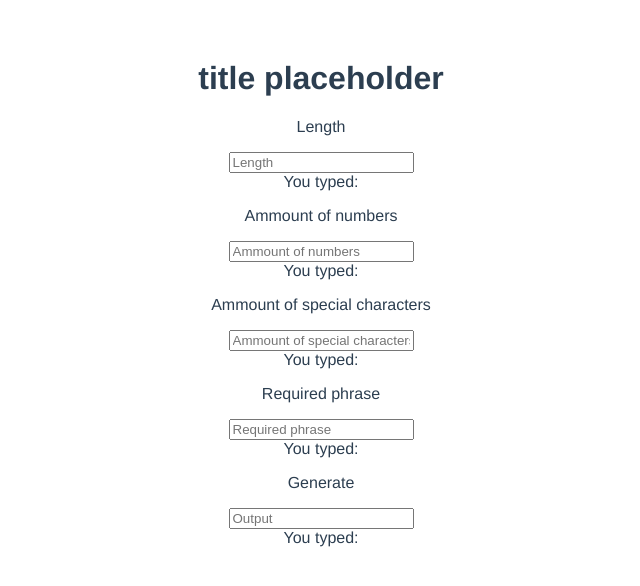
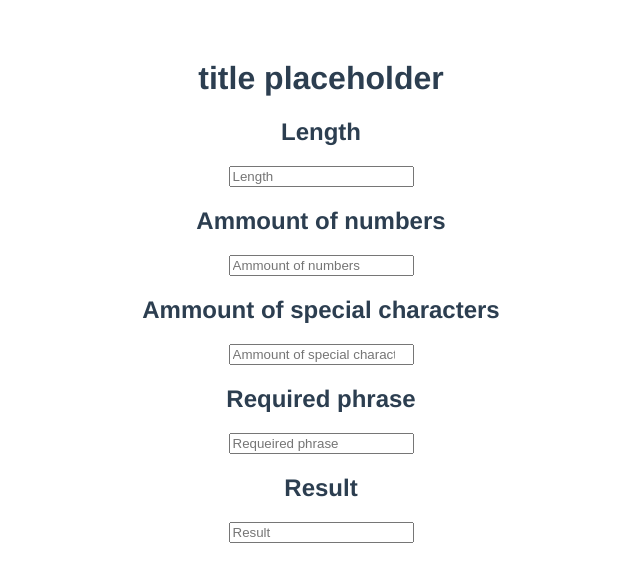
Before and after one commit to pasiastazebra/password-generator, a Vue app in the folder password-generator/: page / in a window 1280 px wide. Shown: the top 586 px of the page, without its empty margins (319-959 px from the left). Built offline with nearby package versions, Linux system fonts and the light colour scheme.

Commit message:
Deleted Window Content component separation

```diff
--- a/password-generator/src/components/WindowComponents/WindowSection.vue
+++ /dev/null
@@ -1,29 +0,0 @@
-<template>
-    <div class="section">
-        <p class="section-text">{{ text }}</p>
-        <input type="text" class="section-input" :value="value" :placeholder="inputPlaceholder" @input="$emit('input', $event.target.value)">
-        <br />
-        You typed: <b>{{ value }}</b>
-    </div>
-</template>
-
-  <script>
-  export default {
-    name: 'WindowSection',
-    props: {
-        text: String,
-        inputPlaceholder: String,
-        value: String
-    },
-  methods: {
-   updateValue() {
-     this.$emit('input', this.value);
-   }
-  }
-  }
-  </script>
-
-  <!-- Add "scoped" attribute to limit CSS to this component only -->
-  <style scoped lang="scss">
-
-  </style>
--- a/password-generator/src/components/WindowContent.vue
+++ b/password-generator/src/components/WindowContent.vue
@@ -1,49 +1,33 @@
 <template>
   <div class="window">
     <h1 class="window-title">title placeholder</h1>
-    <div v-for="item in items" :key="item.id">
-      <WindowSection
-        :text="item.text"
-        :inputPlaceholder="item.inputPlaceholder"
-        :value="item.value"
-        v-if="item.id !== 5"
-      />
-      <WindowSection
-        v-else
-        :text="item.text"
-        :inputPlaceholder="item.inputPlaceholder"
-        :value="item.value"
-        @mouseover="showAlert(item.id)"
-      />
+    <div class="window-section">
+      <h2 class="window-section-title">Length</h2>
+      <input type="number" class="window-section-input" placeholder="Length" :value="length">
+    </div>
+    <div class="window-section">
+      <h2 class="window-section-title">Ammount of numbers</h2>
+      <input type="number" class="window-section-input" placeholder="Ammount of numbers" :value="ammountOfNumbers">
+    </div>
+    <div class="window-section">
+      <h2 class="window-section-title">Ammount of special characters</h2>
+      <input type="number" class="window-section-input" placeholder="Ammount of special characters" :value="ammountOfSpecChar">
+    </div>
+    <div class="window-section">
+      <h2 class="window-section-title">Required phrase</h2>
+      <input type="text" class="window-section-input" placeholder="Requeired phrase" :value="phrase">
+    </div>
+    <div class="window-section">
+      <h2 class="window-section-title">Result</h2>
+      <input type="number" class="window-section-input" placeholder="Result" :value="result">
     </div>
   </div>
 </template>
 
 <script>
-import WindowSection from './WindowComponents/WindowSection.vue';
 
 export default {
   name: 'WindowContent',
-  components: {
-    WindowSection,
-  },
-  data() {
-    return {
-      items: [
-        { id: 1, text: 'Length', inputPlaceholder: 'Length', value: '' },
-        { id: 2, text: 'Ammount of numbers', inputPlaceholder: 'Ammount of numbers', value: '' },
-        { id: 3, text: 'Ammount of special characters', inputPlaceholder: 'Ammount of special characters', value: '' },
-        { id: 4, text: 'Required phrase', inputPlaceholder: 'Required phrase', value: '' },
-        { id: 5, text: 'Generate', inputPlaceholder: 'Output', value: '' }
-      ]
-    };
-  },
-  methods: {
-    showAlert(itemId) {
-      const item = this.items.find(item => item.id === itemId);
-      alert(item.value);
-    }
-  }
 };
 </script>
 
```
Also changed, not shown: password-generator/src/components/HelloWorld.vue (deleted, +0 -57 lines).
